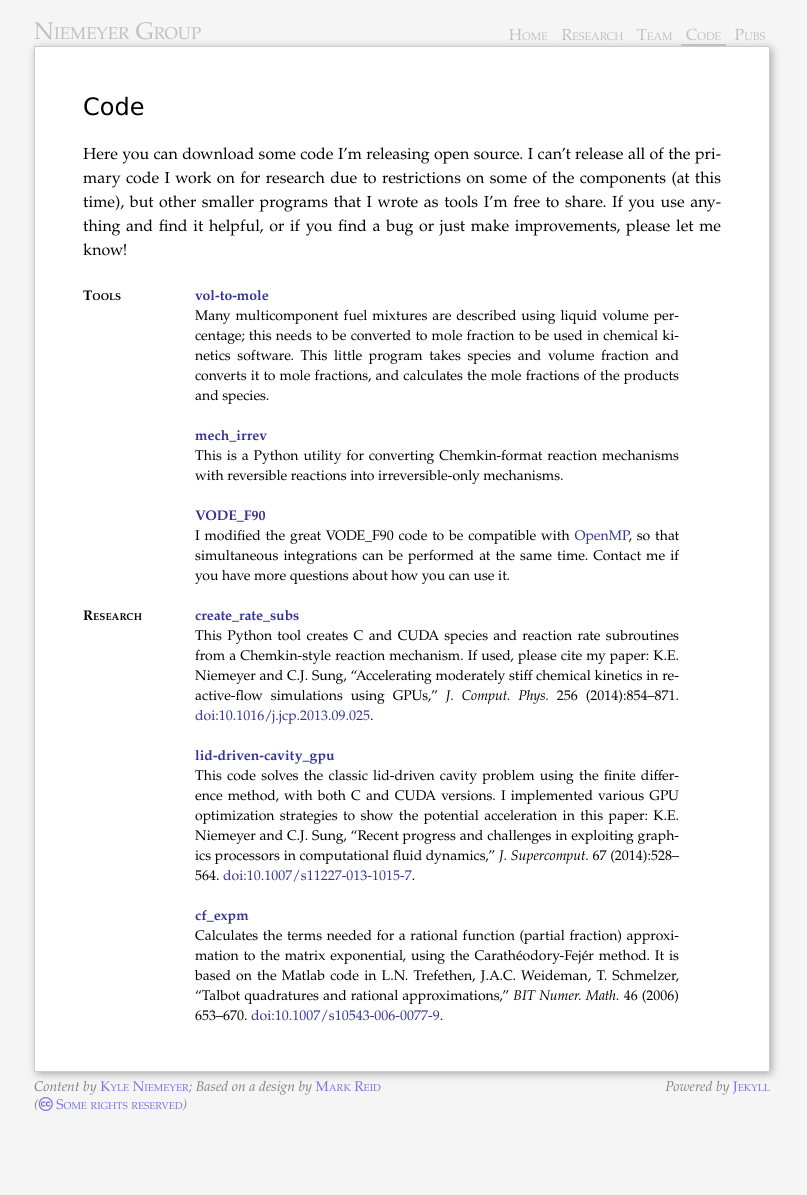
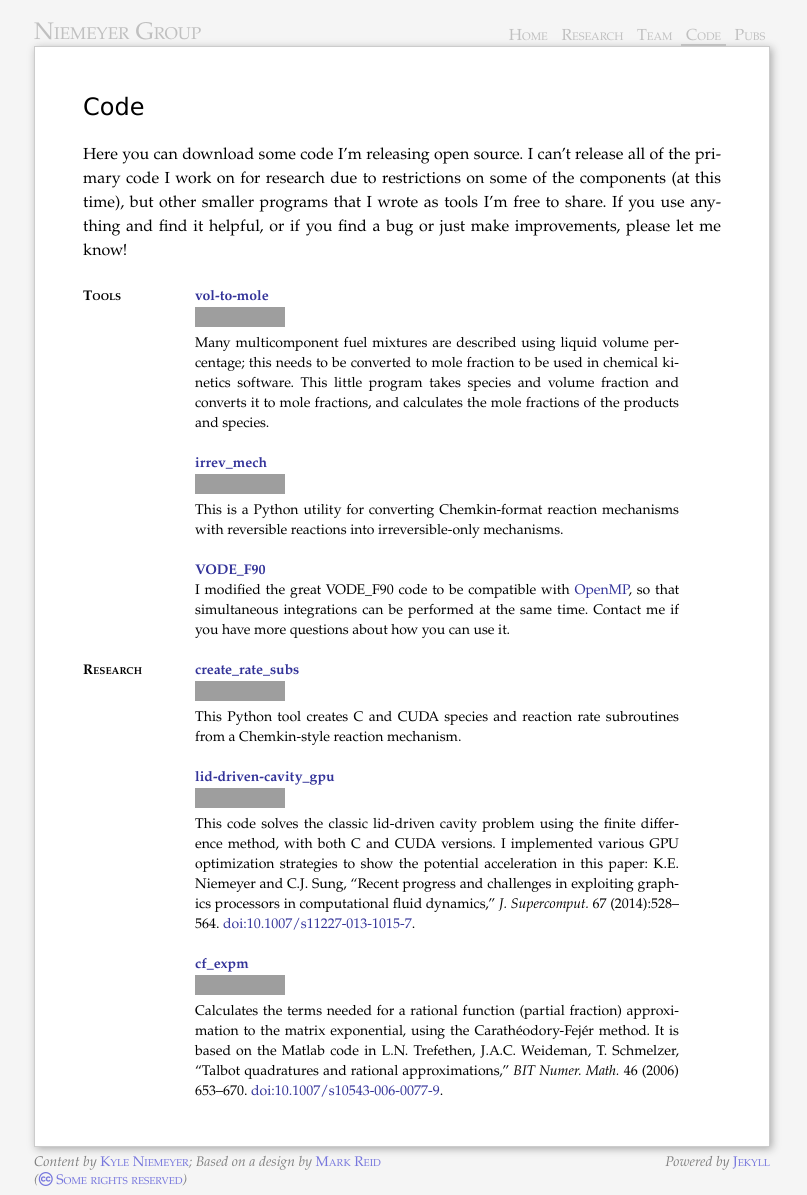
Before and after one commit to kyleniemeyer/kyleniemeyer.com, a Jekyll site: the page built from code/index.markdown, in a window 1280 px wide. Shown: the whole page, without its empty margins (238-1045 px from the left). Built offline with Jekyll 4.4.1, drawn with Linux system fonts in a browser that asks for light colours; nearby versions of some CDN libraries; before the commit the page ends 1120 px from its top, so only the background shows below that; grey boxes are pictures that could not be loaded.

```diff
--- a/code/index.markdown
+++ b/code/index.markdown
@@ -38,13 +40,16 @@ Research
 ========
 
 **[create_rate_subs](https://github.com/kyleniemeyer/create_rate_subs)**
+[![DOI](https://zenodo.org/badge/doi/10.5281/zenodo.44336.svg)](http://dx.doi.org/10.5281/zenodo.44336)
 This Python tool creates C and CUDA species and reaction rate subroutines
-from a Chemkin-style reaction mechanism. If used, please cite my paper: K.E. Niemeyer and C.J. Sung, “Accelerating moderately stiff chemical kinetics in reactive-flow simulations using GPUs,” *J. Comput. Phys.* 256 (2014):854--871. [doi:10.1016/j.jcp.2013.09.025](http://dx.doi.org/10.1016/j.jcp.2013.09.025).
+from a Chemkin-style reaction mechanism.
 
 **[lid-driven-cavity_gpu](https://github.com/kyleniemeyer/lid-driven-cavity_gpu)**
+[![DOI](https://zenodo.org/badge/doi/10.5281/zenodo.44333.svg)](http://dx.doi.org/10.5281/zenodo.44333)
 This code solves the classic lid-driven cavity problem using the finite difference method, with both C and CUDA versions. I implemented various GPU optimization strategies to show the potential acceleration in this paper: K.E. Niemeyer and C.J. Sung, “Recent progress and challenges in exploiting graphics processors in computational fluid dynamics,” *J. Supercomput.* 67 (2014):528--564. [doi:10.1007/s11227-013-1015-7](http://dx.doi.org/10.1007/s11227-013-1015-7).
 
 **[cf_expm](https://github.com/kyleniemeyer/cf_expm)**
+[![DOI](https://zenodo.org/badge/doi/10.5281/zenodo.44291.svg)](http://dx.doi.org/10.5281/zenodo.44291)
 Calculates the terms needed for a rational function (partial fraction)
 approximation to the matrix exponential, using the Carathéodory-Fejér
 method. It is based on the Matlab code in L.N. Trefethen, J.A.C. Weideman,
```
Also changed, not shown: other parts of code/index.markdown (+3 -1 lines).
